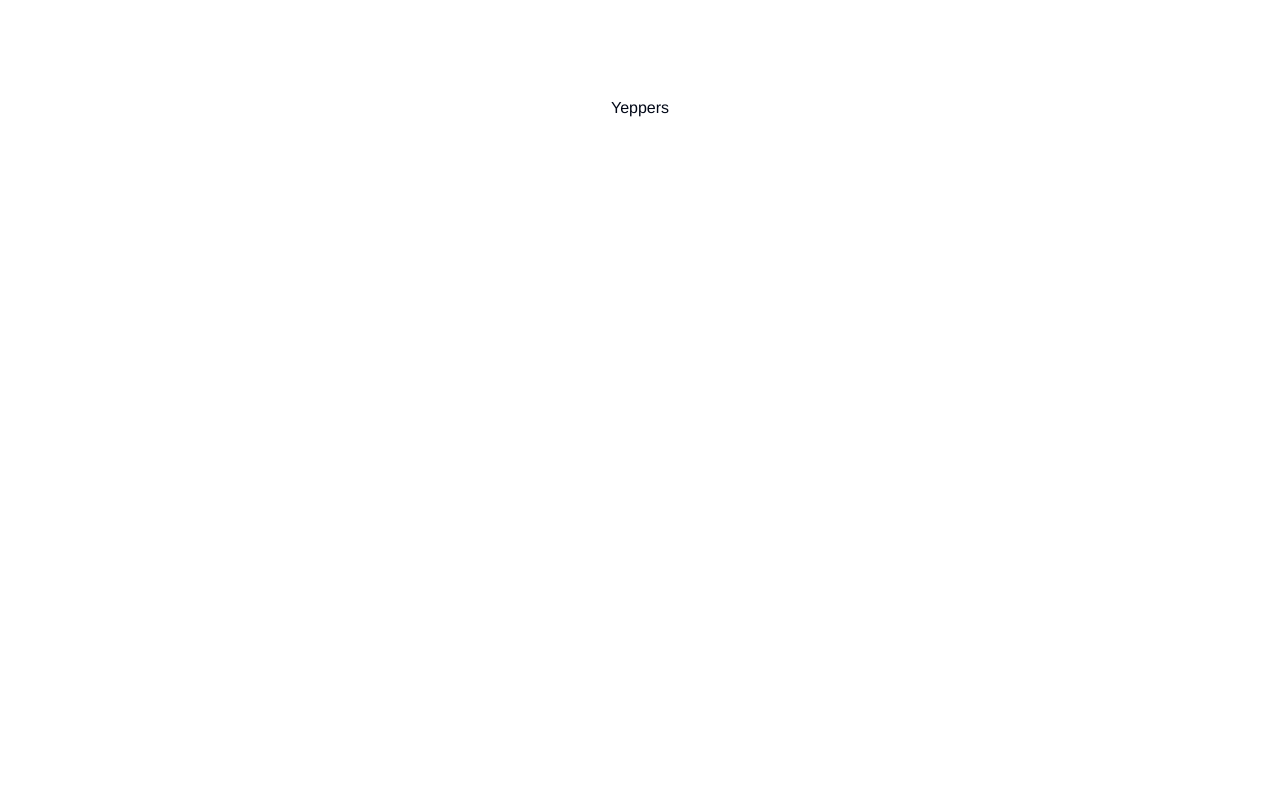
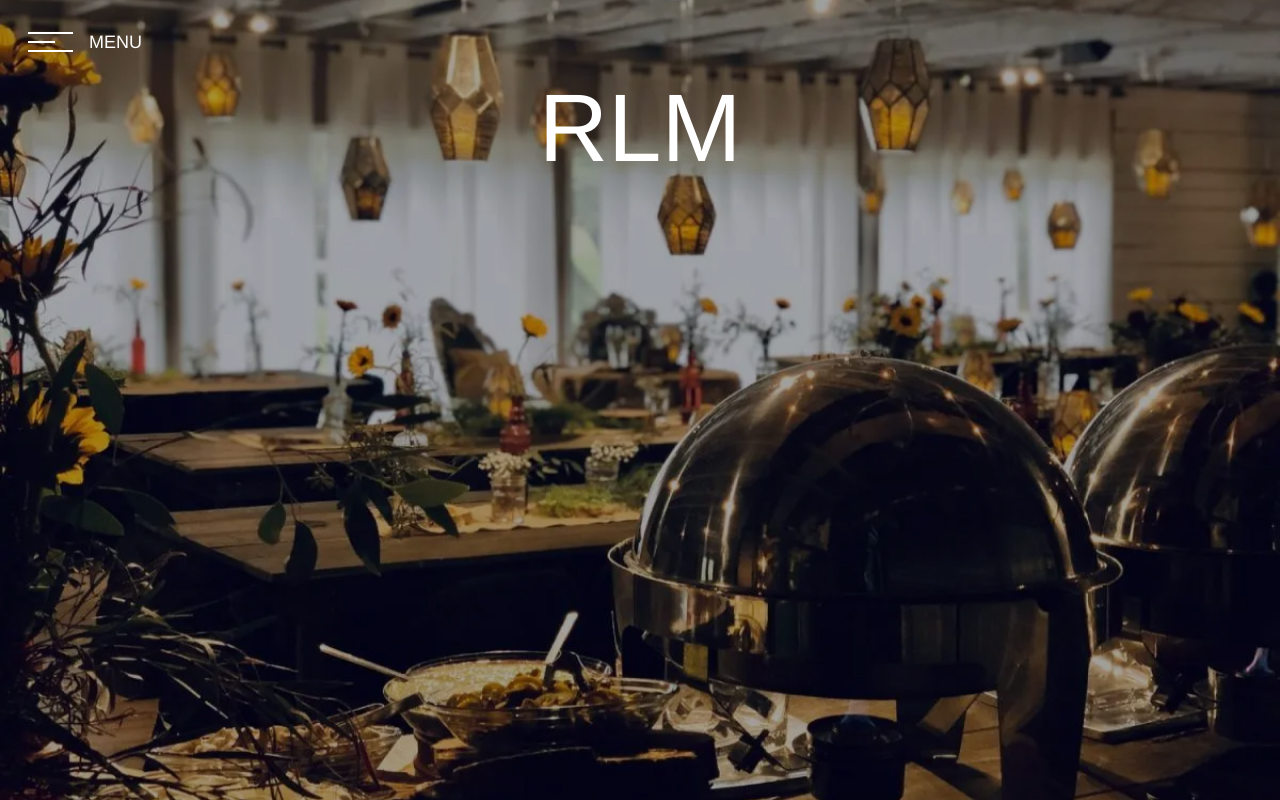
Before and after one commit to Dillonzellis/rlmaffairs-v3, a Next.js app: page / in a window 1280 px wide. Built offline with nearby package versions, Linux system fonts and the light colour scheme.

Commit message:
feat: rough hero

```diff
--- a/src/app/page.tsx
+++ b/src/app/page.tsx
@@ -2,8 +2,21 @@ import Image from "next/image";
 
 export default function Home() {
   return (
-    <main className="flex min-h-screen flex-col items-center justify-between p-24">
-      Yeppers
+    <main className="">
+      <Image
+        src="/hero-placeholder.jpg"
+        alt=""
+        width={1280}
+        height={834}
+        className="h-screen"
+      />
+      <div className="absolute top-7 left-7 flex gap-4">
+        <Image src="/hamburger.svg" alt="" width={45} height={20} />
+        <div className="text-white text-lg">MENU</div>
+      </div>
+      <h1 className="absolute left-1/2 top-[10%] text-8xl text-white -translate-x-1/2">
+        RLM
+      </h1>
     </main>
   );
 }
```
Also changed, not shown: public/hamburger.svg (added), public/hero-placeholder.jpg (added).
